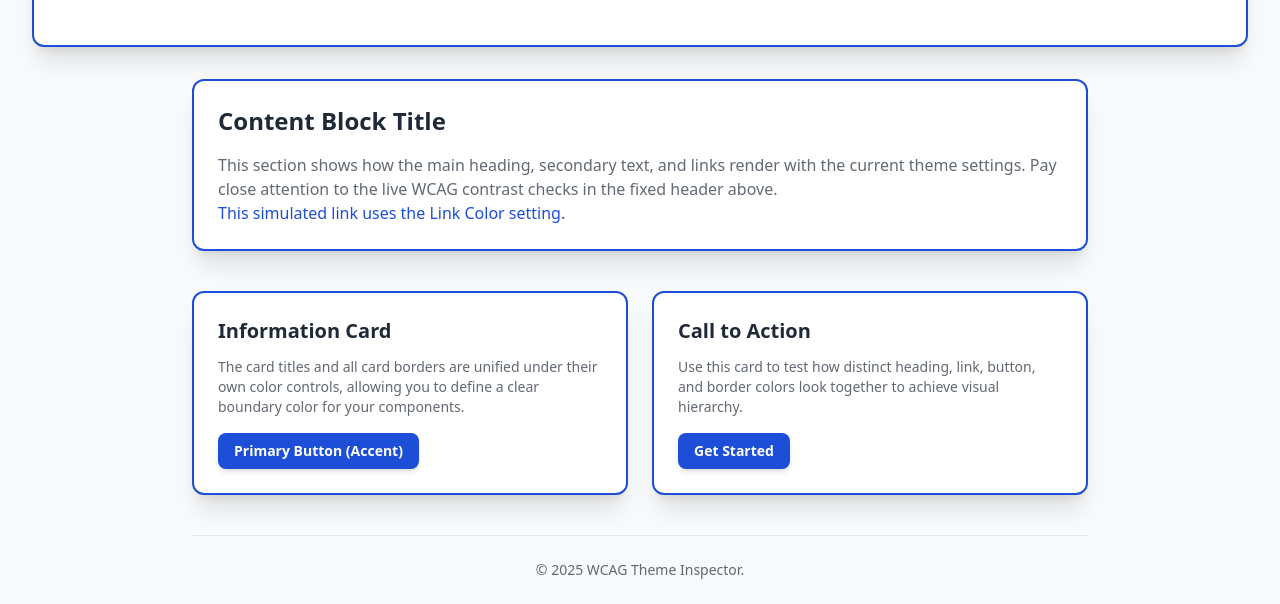
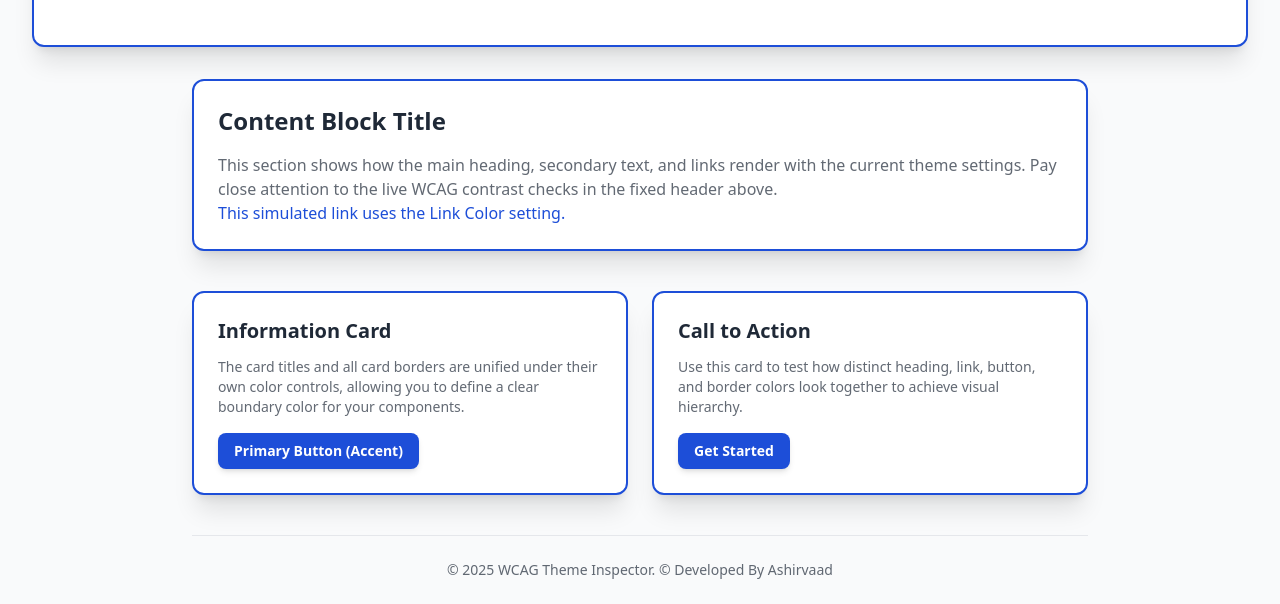
Before and after one commit to Ashirvaad/WCAG-Theme-Inspector, a plain HTML site: page index.html in a window 1280 px wide. Shown: the part 293-897 px from the top of the page. Drawn offline with nearby package versions, Linux system fonts and the light colour scheme.

Commit message:
Update index.html

```diff
--- a/index.html
+++ b/index.html
@@ -233,6 +233,7 @@
                 <footer class="text-center py-6 border-t border-gray-200 mt-10">
                     <p class="text-sm text-body-secondary">
                         &copy; 2025 WCAG Theme Inspector.
+                        &copy; Developed By Ashirvaad
                     </p>
                 </footer>
             </div>
```
